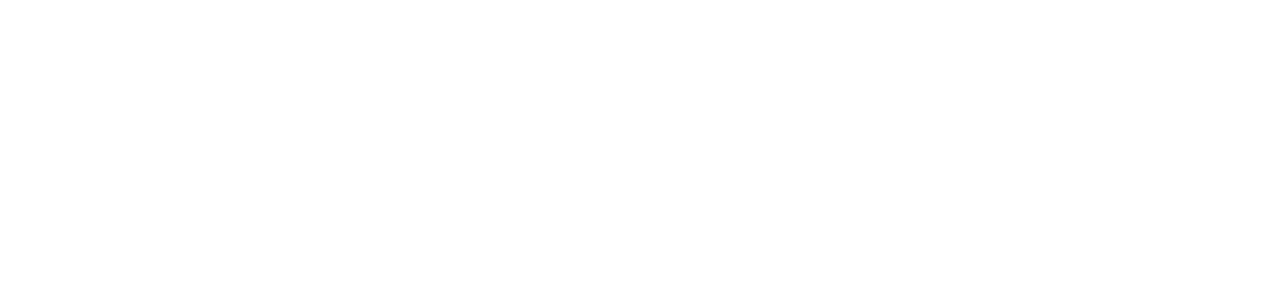
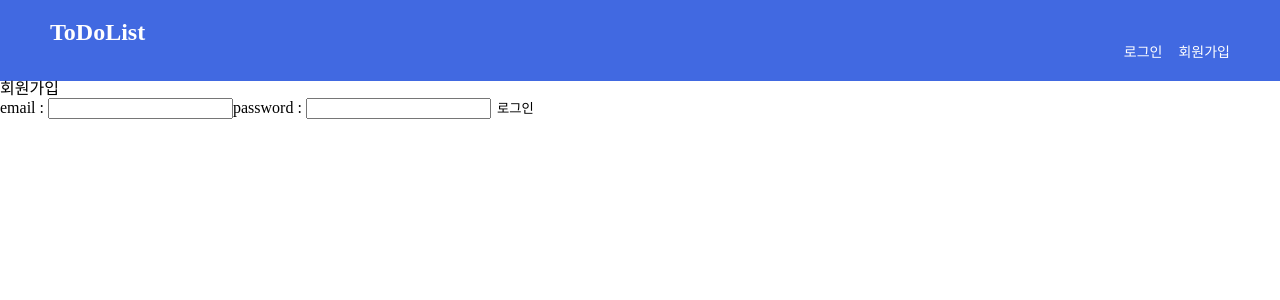
Before and after one commit to munseunggyu/todo_app, a React (Create React App) app: page /signup in a window 1280 px wide. Before the commit this address had no page. Shown: the top 300 px of the page. Built offline with nearby package versions, Linux system fonts and the light colour scheme.

Commit message:
feat: Nav 컴포넌트 생성

```diff
--- a/src/App.tsx
+++ b/src/App.tsx
@@ -5,6 +5,15 @@ import reset from "styled-reset";
 function App() {
   const GlobalStyle = createGlobalStyle`
   ${reset}
+  button{
+    cursor: pointer;
+    border:0;
+    background-color:transparent;
+  }
+  a{
+    color:black;
+    text-decoration:none;
+  }
 `;
   return (
     <>
--- /dev/null
+++ b/src/common/Nav/index.tsx
@@ -0,0 +1,47 @@
+import { Link } from "react-router-dom";
+import styled from "styled-components";
+
+const NavContainer = styled.nav`
+  background-color: royalblue;
+  padding: 20px 50px;
+  color: white;
+  ul {
+    display: flex;
+    justify-content: right;
+    gap: 16px;
+    line-height: 16px;
+  }
+
+  h1 {
+    color: white;
+    font-size: 24px;
+    font-weight: 700;
+  }
+  a {
+    color: white;
+    font-size: 14px;
+  }
+  button {
+    font-size: 14px;
+    color: white;
+  }
+`;
+
+export default function Nav() {
+  return (
+    <NavContainer>
+      <h1>ToDoList</h1>
+      <ul>
+        <li>
+          <Link to="/login">로그인</Link>
+        </li>
+        <li>
+          <Link to="/signup">회원가입</Link>
+        </li>
+        {/* <li>
+          <button>로그아웃</button>
+        </li> */}
+      </ul>
+    </NavContainer>
+  );
+}
--- a/src/pages/Home/index.tsx
+++ b/src/pages/Home/index.tsx
@@ -1,12 +1,22 @@
 import React from "react";
+import { Link } from "react-router-dom";
+import { useNavigate } from "react-router-dom";
+import styled from "styled-components";
+import Nav from "../../common/Nav";
+// const Header = styled.header`
+//   padding: 15px;
+//   display: flex;
+//   gap: 5px;
+//   justify-content: flex-end;
+//   button {
+//     font-size: 16px;
+//   }
+// `;
 
 export default function Home() {
   return (
-    <div>
-      <div>
-        <span>login</span>
-        <span>signIn</span>
-      </div>
-    </div>
+    <>
+      <Nav />
+    </>
   );
 }
--- a/src/pages/signin/index.tsx
+++ /dev/null
@@ -1,5 +0,0 @@
-import React from "react";
-
-export default function SignIn() {
-  return <div>SignIn</div>;
-}
--- /dev/null
+++ b/src/pages/signup/index.tsx
@@ -0,0 +1,23 @@
+import React from "react";
+import Nav from "../../common/Nav";
+
+export default function SignUp() {
+  return (
+    <>
+      <Nav />
+      <form>
+        <fieldset>
+          <legend>회원가입</legend>
+
+          <label htmlFor="myEmail">email : </label>
+          <input type="email" id="myEmail" required />
+
+          <label htmlFor="myPassWord">password : </label>
+          <input type="password" id="myPassWord" required />
+
+          <button type="submit">로그인</button>
+        </fieldset>
+      </form>
+    </>
+  );
+}
--- a/src/router/index.tsx
+++ b/src/router/index.tsx
@@ -2,7 +2,7 @@ import React from "react";
 import { Route, Routes } from "react-router-dom";
 import Home from "../pages/Home";
 import Login from "../pages/login";
-import SignIn from "../pages/signin";
+import SignUp from "../pages/signup";
 import Todo from "../pages/todo";
 
 export default function Router() {
@@ -10,7 +10,7 @@ export default function Router() {
     <Routes>
       <Route path="/" element={<Home />} />
       <Route path="/login" element={<Login />} />
-      <Route path="/signin" element={<SignIn />} />
+      <Route path="/signup" element={<SignUp />} />
       <Route path="todolist" element={<Todo />} />
     </Routes>
   );
```
